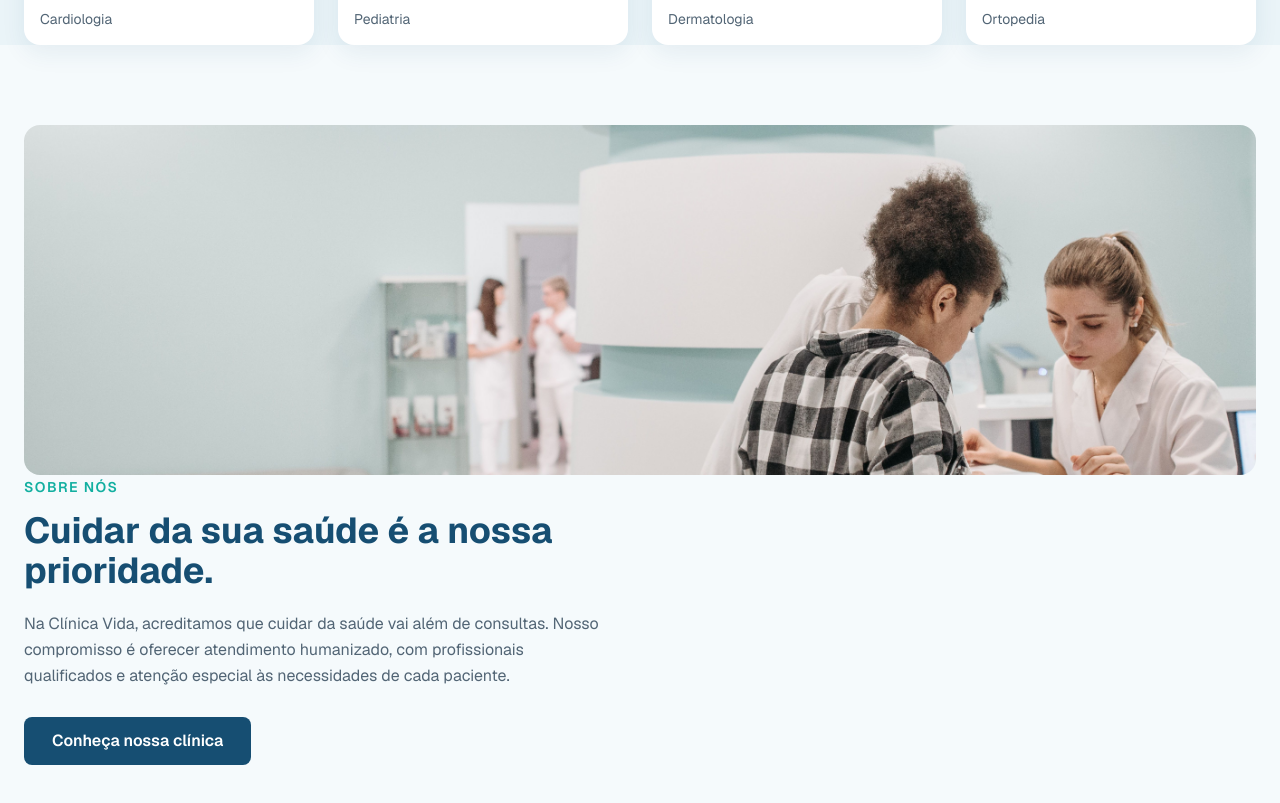
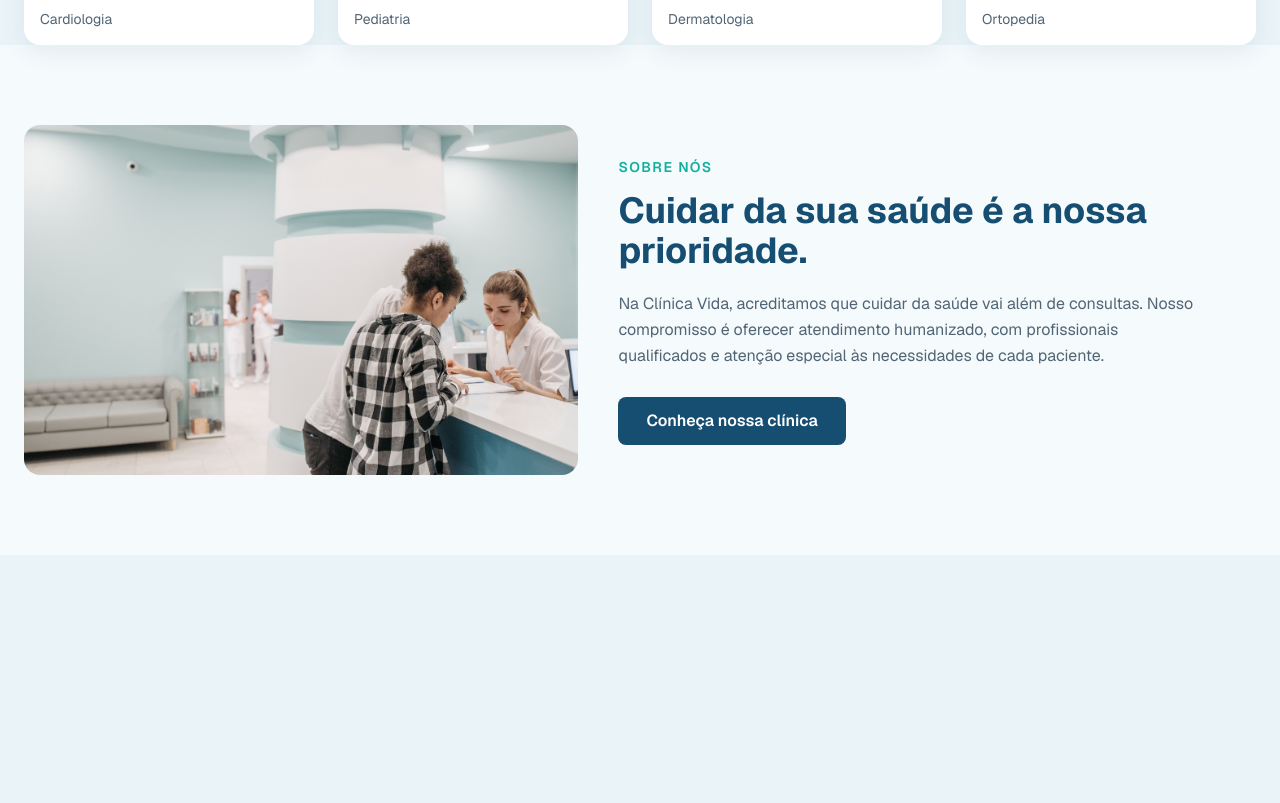
Before and after one commit to andre-webcode/frontend, a Next.js app: page / in a window 1280 px wide. Shown: the part 1844-2647 px from the top of the page. After the commit the page ends 2399 px from the top, so only its background shows below. Built offline with nearby package versions, Linux system fonts and the light colour scheme.

Commit message:
style: restore about section side-by-side layout

```diff
--- a/src/components/sections/About.tsx
+++ b/src/components/sections/About.tsx
@@ -1,5 +1,6 @@
 "use client"
 
+import Image from "next/image"
 import { Container } from "../container"
 import Link from "next/link"
 
@@ -8,10 +9,13 @@ export const About = () => {
     return (
         <section className="bg-[#F5FAFC] py-20">
             <Container>
-
-                    <div
-                        className="h-[250px] md:h-[350px] w-full rounded-2xl md:bg-fixed bg-[35%_center] bg-cover "
-                        style={{ backgroundImage: "url('/5.jpg')" }}
+                <div className="flex flex-col gap-10 md:flex-row md:items-center">
+                    <Image
+                        src="/5.jpg"
+                        alt="Atendimento na Clínica Vida"
+                        width={600}
+                        height={400}
+                        className="h-[280px] w-full rounded-2xl object-cover md:h-[350px] md:w-[45%]"
                     />
 
                     <div className="max-w-xl md:flex-1">
@@ -37,7 +41,7 @@ export const About = () => {
                         </Link>
                     </div>
 
-
+                </div>
 
 
             </Container>
```
